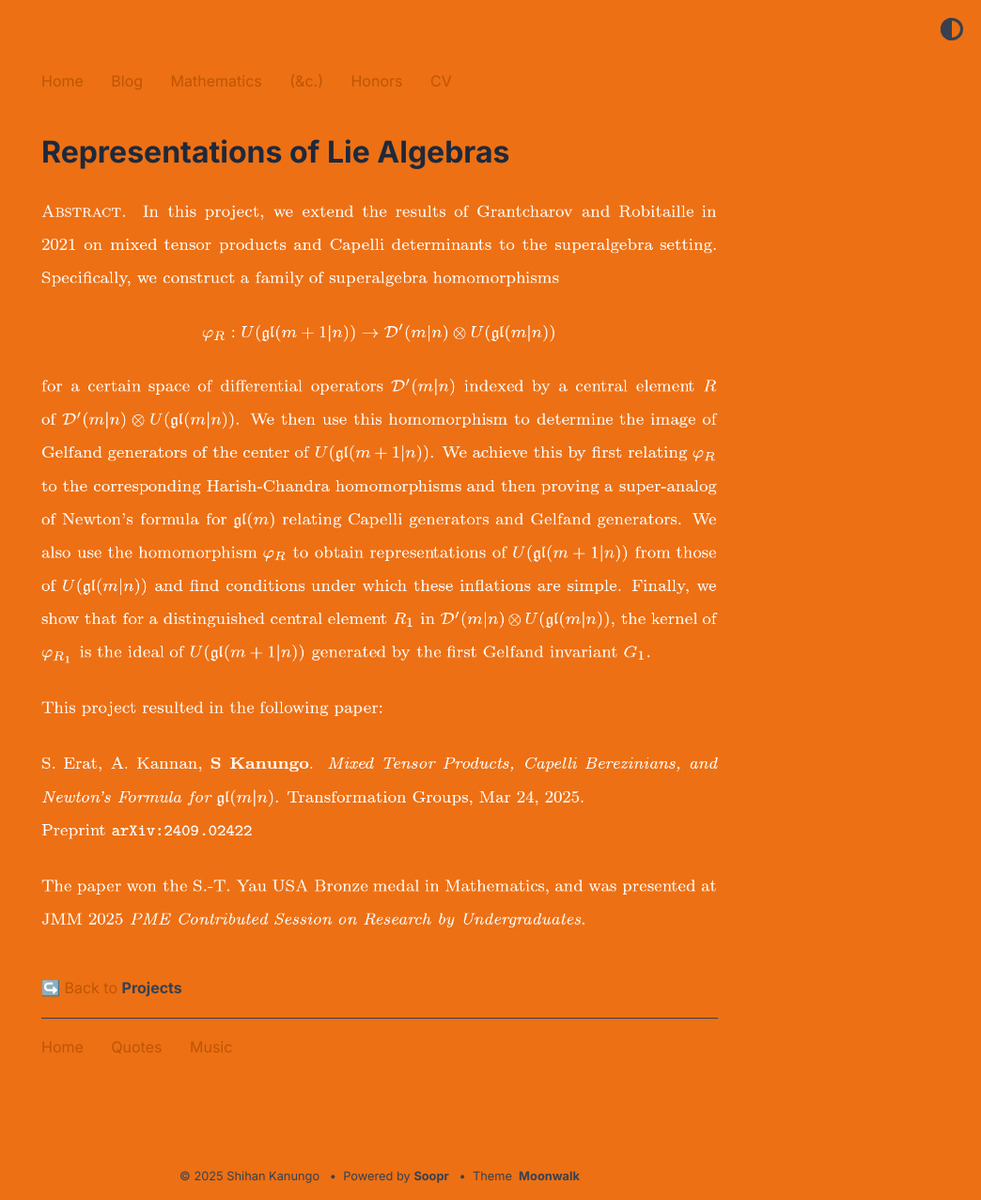
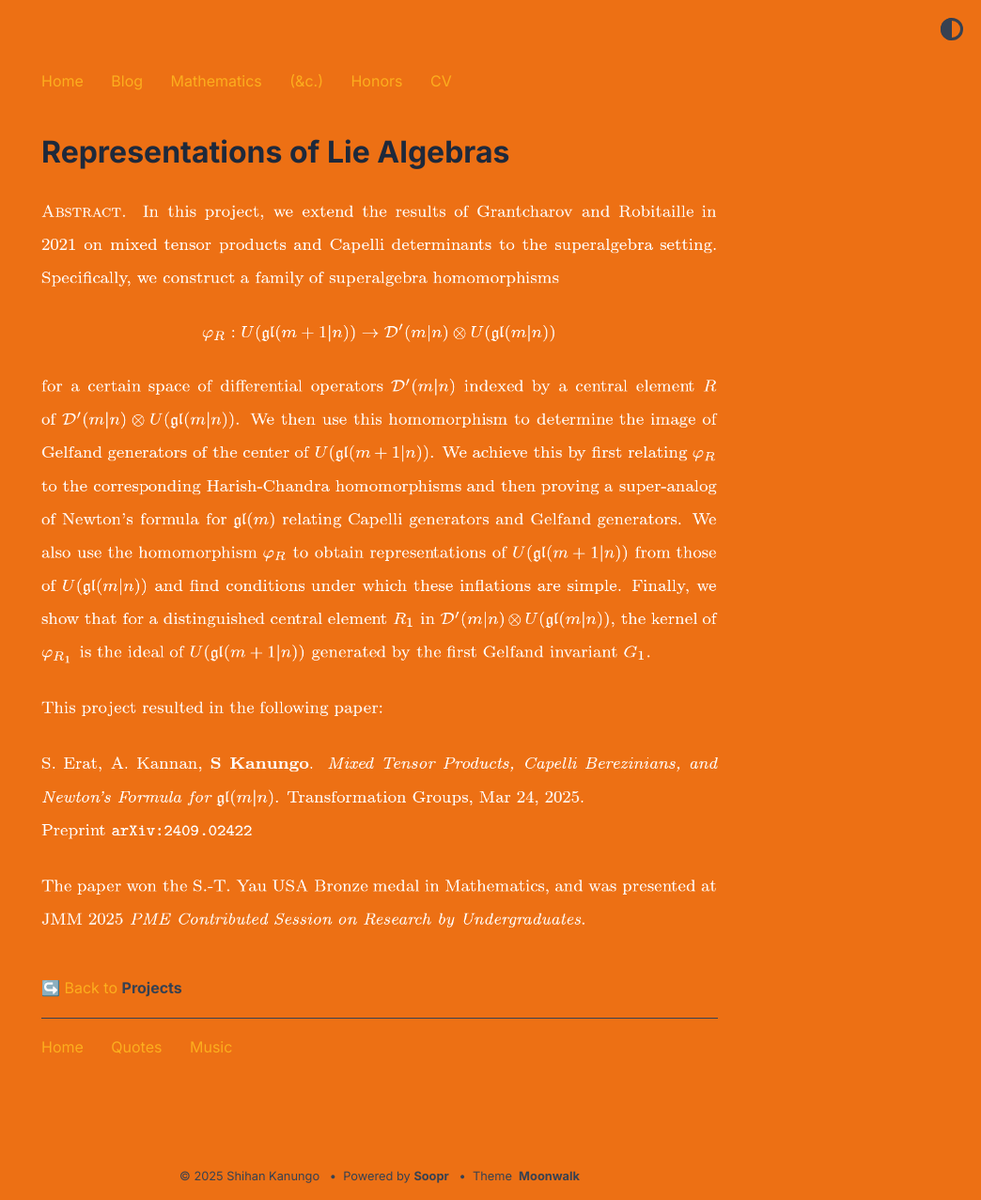
Before and after one commit to shihankanungo/shihankanungo.github.io, a Jekyll site: the page built from primes-24-1.md, in a window 1280 px wide. Shown: the whole page at 94% size, without its empty margins (236-1280 px from the left). Built offline with Jekyll 4.4.1, drawn with Linux system fonts in a browser that asks for light colours.

Commit message:
Update moonwalk.scss

```diff
--- a/_sass/moonwalk.scss
+++ b/_sass/moonwalk.scss
@@ -95,7 +95,7 @@ img {
 // -------------- THEME SWITCHER -------------- //
 @mixin dark-appearance {
   html, body  {
-      --links: #BE5504; // #91A7FF;
+      --links: #FCAE1E; // #91A7FF;
       --highlight: #41C7C7;
       --bg: #ED7014; // #fa931e;
       --bg-secondary: #8cb3f5;
```
